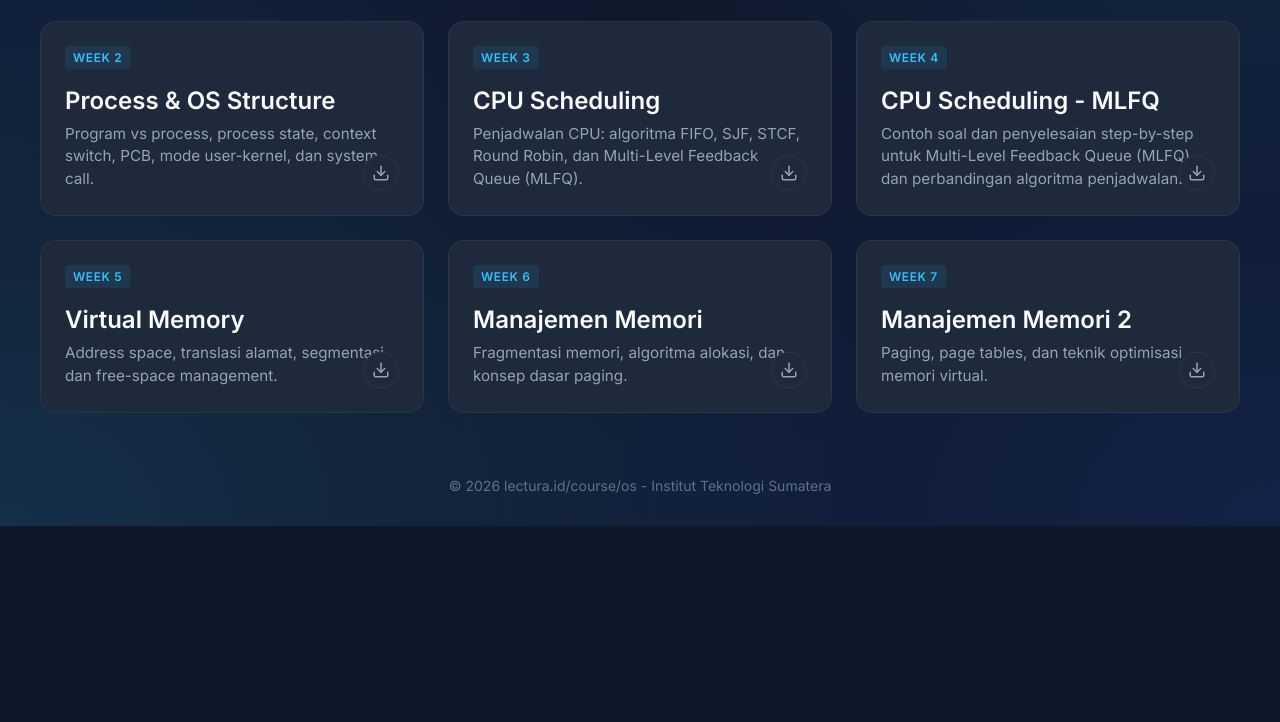
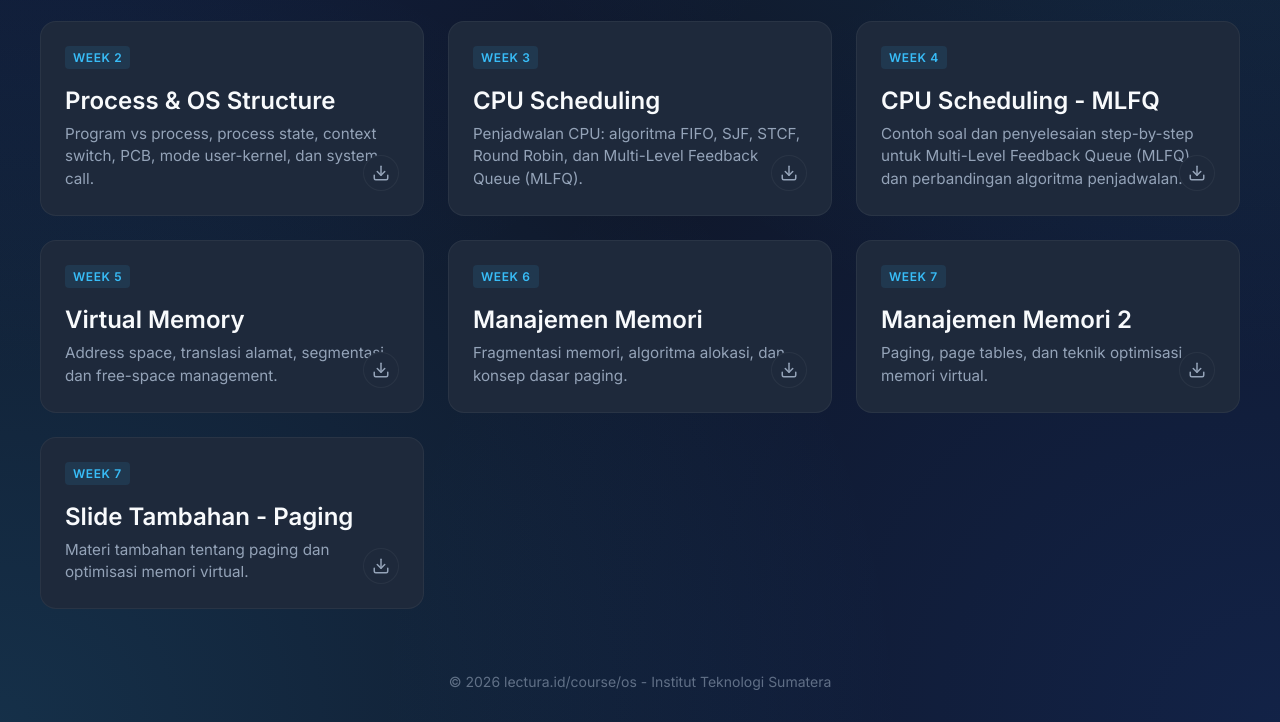
Before and after one commit to informatika-itera/os, a website: page index.html in a window 1280 px wide. Shown: the part 432-1154 px from the top of the page. Before the commit the page ends 958 px from the top, so only its background shows below. Drawn offline with Linux system fonts and the light colour scheme.

Commit message:
feat: Add Week 7 slides on Paging and update index.html with new content

```diff
--- a/index.html
+++ b/index.html
@@ -476,6 +476,26 @@
                 </a>
             </div>
 
+            <div class="card" style="position: relative;">
+                <a href="#" class="week-link" data-preview-url="1_Slides/week7_additional_paging.pdf" data-preview-title="Week 7 - Slide Tambahan: Paging" style="text-decoration: none; color: inherit; display: block; flex-grow: 1;">
+                    <div class="card-header">
+                        <span class="chapter-tag">Week 7</span>
+                        <svg class="arrow-icon" xmlns="http://www.w3.org/2000/svg" width="24" height="24" viewBox="0 0 24 24" fill="none" stroke="currentColor" stroke-width="2" stroke-linecap="round" stroke-linejoin="round"><line x1="5" y1="12" x2="19" y2="12"></line><polyline points="12 5 19 12 12 19"></polyline></svg>
+                    </div>
+                    <h2>Slide Tambahan - Paging</h2>
+                    <p>Materi tambahan tentang paging dan optimisasi memori virtual.</p>
+                </a>
+
+                <a href="1_Slides/week7_additional_paging.pdf" target="_blank" title="Download PDF"
+                   style="position: absolute; bottom: 1.5rem; right: 1.5rem; padding: 8px; color: var(--text-muted); background: var(--card-bg); border-radius: 50%; border: 1px solid var(--border-color); display: flex; align-items: center; justify-content: center; transition: all 0.3s ease; z-index: 10;">
+                    <svg xmlns="http://www.w3.org/2000/svg" width="18" height="18" viewBox="0 0 24 24" fill="none" stroke="currentColor" stroke-width="2" stroke-linecap="round" stroke-linejoin="round">
+                        <path d="M21 15v4a2 2 0 0 1-2 2H5a2 2 0 0 1-2-2v-4"></path>
+                        <polyline points="7 10 12 15 17 10"></polyline>
+                        <line x1="12" y1="15" x2="12" y2="3"></line>
+                    </svg>
+                </a>
+            </div>
+
             <!-- Future chapters can be added here -->
             <!--
             <a href="#" class="card" style="opacity: 0.5; pointer-events: none;">
```
Also changed, not shown: 1 other file.
